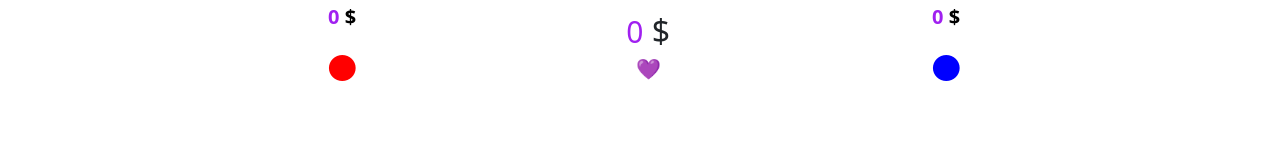
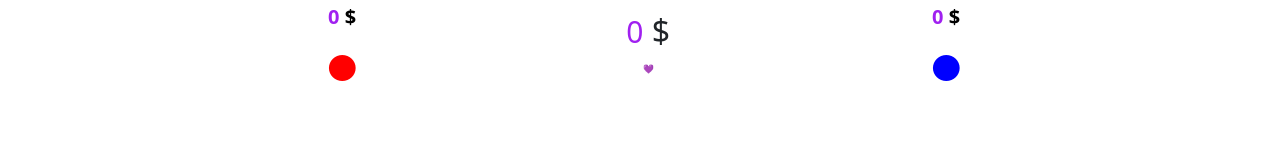
Before and after one commit to Niyonyungu/donate, a React (Create React App) app: page / in a window 1280 px wide. Shown: the part 468-617 px from the top of the page. Built offline with nearby package versions, Linux system fonts and the light colour scheme.

Commit message:
feat/center

```diff
--- a/src/components/Donate.jsx
+++ b/src/components/Donate.jsx
@@ -50,7 +50,9 @@ const Donate = () => {
         <div className={donat.center}>
           <h3>Total Donation</h3>
           <h2><span className={donat.total}>{totalDonations}</span> $ </h2>
-          <div className={donat.bubble3}>&#128156;</div>
+          {/* <div className={donat.bubble3}>&#128156;</div> */}
+        <div className={donat.bubble3} style={{ transform: democratsDonations === republicansDonations ? `scale(${totalDonations / 500})` : 'scale(1)' }}>💜</div>
+
         </div>
         <div className={donat.side}>
           <h3 className={donat.dem}>Democrats</h3>
```
